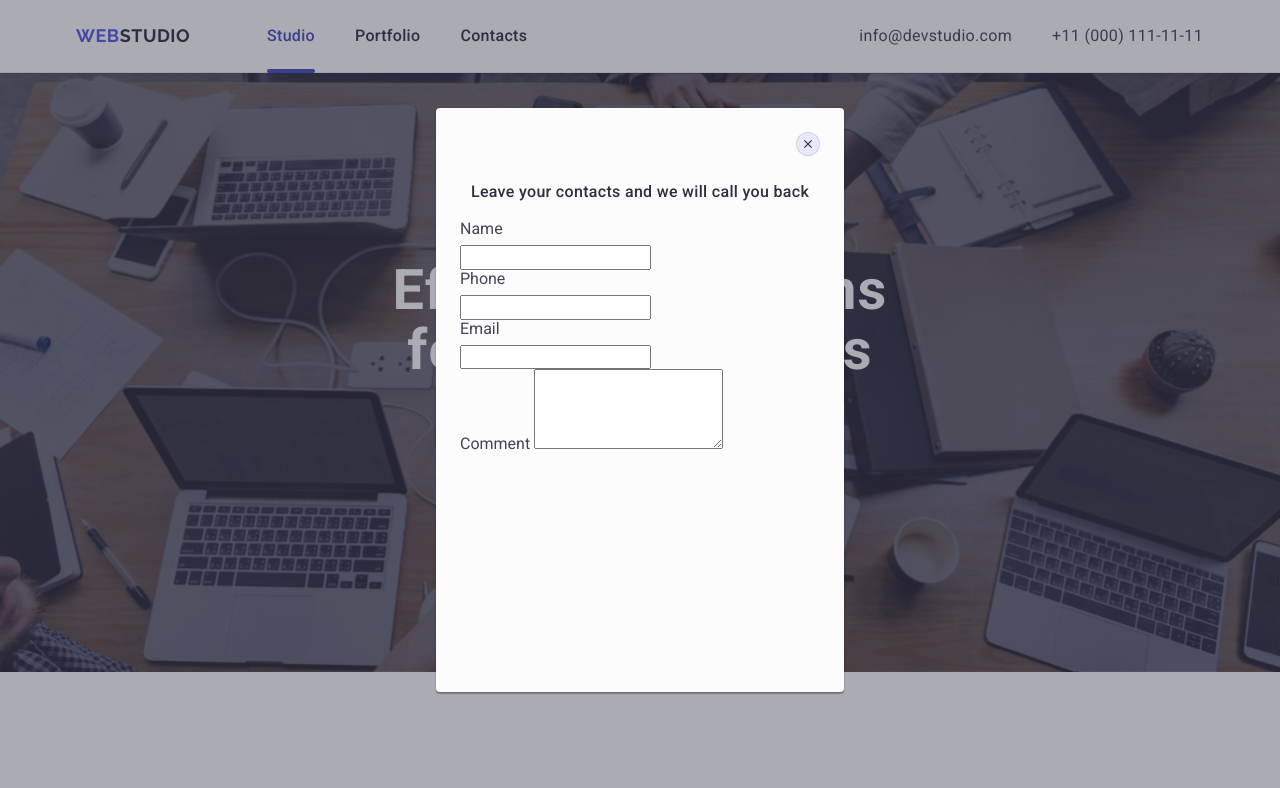
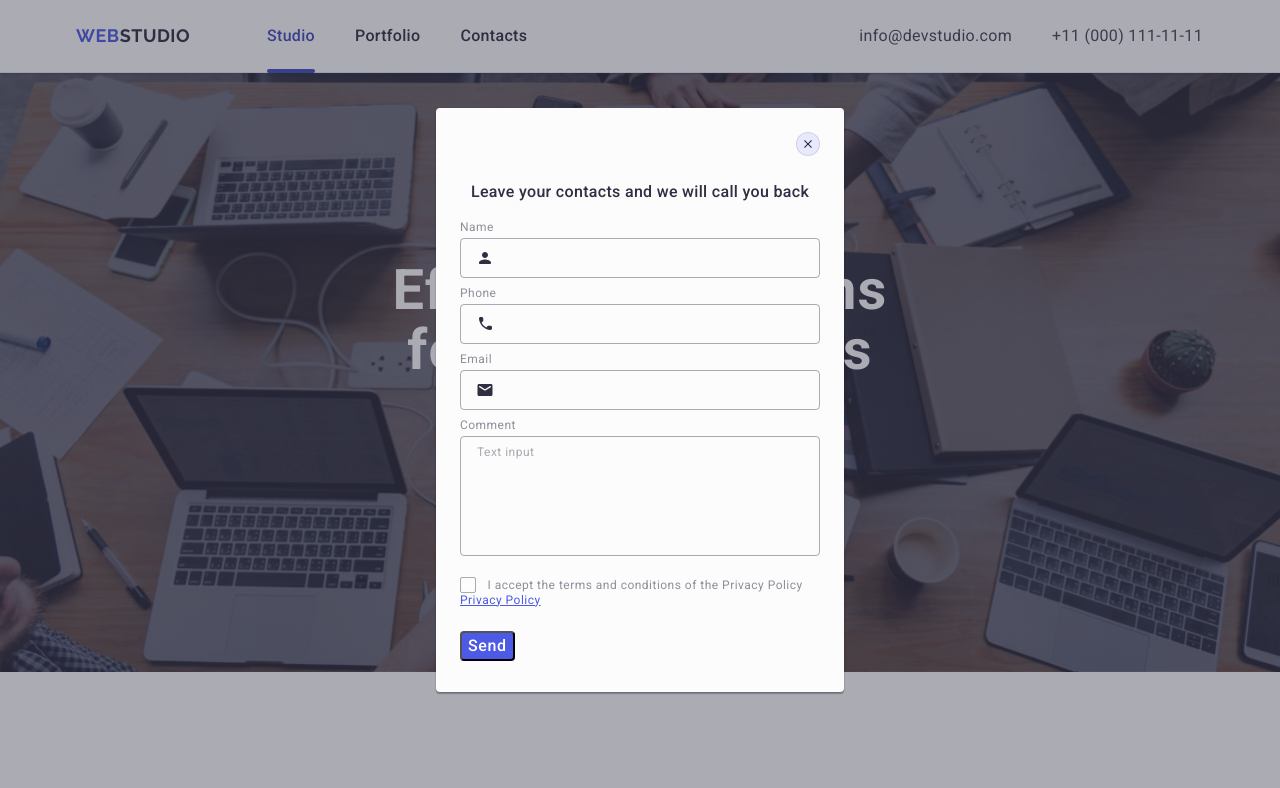
Before and after one commit to SnizhanaPodafa/goit-markup-hw-05, a plain HTML site: page index.html in a window 1280 px wide. Shown: the top 788 px of the page. Drawn offline with nearby package versions, Linux system fonts and the light colour scheme.

```diff
--- a/css/styles.css
+++ b/css/styles.css
@@ -651,6 +651,7 @@ img {
   box-shadow: 0 1px 1px 0 rgba(0, 0, 0, 0.14), 0 1px 3px 0 rgba(0, 0, 0, 0.12),
     0 2px 1px 0 rgba(0, 0, 0, 0.2);
   background-color: #fcfcfc;
+  transition: transform 250ms cubic-bezier(0.4, 0, 0.2, 1);
 }
 .modal-close-btn {
   position: absolute;
@@ -693,3 +694,141 @@ img {
   color: #2e2f42;
   margin-bottom: 16px;
 }
+
+.modal-form-field {
+  margin-bottom: 8px;
+}
+.modal-form-label {
+  font-weight: 400;
+  font-size: 12px;
+  line-height: 1.17;
+  letter-spacing: 0.04em;
+  color: #8e8f99;
+  display: block;
+  margin-bottom: 4px;
+}
+.modal-form-box {
+  position: relative;
+  margin-bottom: 8px;
+}
+.modal-input-info {
+  display: inline-block;
+  border: 1px solid rgba(46, 47, 66, 0.4);
+  border-radius: 4px;
+  width: 100%;
+  height: 40px;
+  color: #8e8f99;
+  background-color: transparent;
+  outline: 0px solid transparent;
+  transition: border-color 250ms cubic-bezier(0.4, 0, 0.2, 1);
+  padding: 11px 38px;
+}
+.modal-svg {
+  position: absolute;
+  top: 50%;
+  transform: translateY(-50%);
+  left: 16px;
+  fill: #2e2f42;
+  transition: fill 250ms cubic-bezier(0.4, 0, 0.2, 1);
+}
+.modal-input-info:focus {
+  border-color: #4d5ae5;
+}
+.modal-input-info:focus + .modal-svg {
+  fill: #4d5ae5;
+}
+.modal-input-info::placeholder {
+  color: #4d5ae5;
+}
+
+.modal-form-textarea {
+  margin-bottom: 16px;
+}
+.modal-textarea {
+  width: 100%;
+  height: 120px;
+  font-size: 12px;
+  line-height: 1.17;
+  letter-spacing: 0.04em;
+  color: rgba(46, 47, 66, 0.4);
+  border: 1px solid rgba(46, 47, 66, 0.4);
+  padding: 8px 16px;
+  border-radius: 4px;
+  background-color: transparent;
+  outline: 0px solid transparent;
+  transition: border-color 250 ms cubic-bezier(0.4, 0, 0.2, 1);
+  resize: none;
+}
+.modal-form-textarea:focus {
+  border-color: #4d5ae5;
+}
+.modal-textarea::placeholder {
+  font-weight: 400;
+  font-size: 12px;
+  line-height: 1.17;
+  letter-spacing: 0.04em;
+  color: rgba(46, 47, 66, 0.4);
+}
+.modal-form-checkbox {
+  margin-bottom: 24px;
+}
+.agreement-checkbox {
+}
+.visually-hidden {
+}
+.modal-form-agreement {
+  display: block;
+  font-weight: 400;
+  font-size: 12px;
+  line-height: 1.17;
+  letter-spacing: 0.04em;
+  color: #8e8f99;
+}
+.checkbox-style {
+  width: 16px;
+  height: 16px;
+  display: inline-flex;
+  justify-content: center;
+  align-items: center;
+  border-radius: 2px;
+  border: 1px solid rgba(46, 47, 66, 0.4);
+  margin-right: 8px;
+  fill: transparent;
+  transition: background-color 250ms cubic-bezier(0.4, 0, 0.2, 1),
+    border 250ms cubic-bezier(0.4, 0, 0.2, 1),
+    fill 250ms cubic-bezier(0.4, 0, 0.2, 1);
+}
+.agreement-checkbox-icon {
+  fill: #fff;
+}
+.agreement-link {
+  font-weight: 400;
+  font-size: 12px;
+  line-height: 1.17;
+  letter-spacing: 0.04em;
+  color: #4d5ae5;
+  text-decoration: underline;
+}
+.agreement-checkbox:checked + .modal-form-agreement .checkbox-style {
+  background-color: #404bbf;
+  border: none;
+  fill: #f4f4fd;
+}
+.modal-submit-btn {
+  font-weight: 500;
+  font-size: 16px;
+  line-height: 1.5;
+  letter-spacing: 0.04em;
+  text-align: center;
+  color: #fff;
+  border-radius: 4px;
+  background: #4d5ae5;
+  margin: 0 auto;
+  transition: background-color 250ms cubic-bezier(0.4, 0, 0.2, 1);
+}
+
+.modal-submit-btn:hover,
+.modal-submit-btn:focus {
+  background-color: #404bbf;
+  box-shadow: 0 4px 4px 0 rgba(0, 0, 0, 0.15);
+}
--- a/index.html
+++ b/index.html
@@ -21,7 +21,6 @@
   </head>
 
   <body>
-
     <!-- Header -->
     <header class="header">
       <div class="container header-container">
@@ -519,8 +518,8 @@
         <button
           type="button"
           class="modal-close-btn"
-          aria-label="Modal close button">
-
+          aria-label="Modal close button"
+        >
           <svg class="modal-btn-icon" width="8" height="8">
             <use href="./images/icons.svg#icon-close"></use>
           </svg>
@@ -529,49 +528,91 @@
 
         <form class="form">
           <div class="modal-form-field">
-
             <label class="modal-form-label" for="user_name">Name</label>
             <div class="modal-form-box">
-                  <input class="modal-input-info" type="text" name="user_name" id="user_name">
+              <input
+                class="modal-input-info"
+                type="text"
+                name="user_name"
+                id="user_name"
+              />
               <svg class="modal-svg" width="18" height="24">
-                     <use href="./images/Logo.svg#icon-person"></use>
-                  </svg>
-              </div>
-
-              <label class="modal-form-label" for="user_phone">Phone</label>
-              <div class="modal-form-box">
-                <input class="modal-input-info" type="tel" name="user_phone" id="user_phone">
-                <svg class="modal-svg" width="18" height="24">
-                  <use href="./images/Logo.svg#icon-phone"></use>
-                </svg>
-              </div>
-
-              <label class="modal-form-label" for="user_email">Email</label>
-              <div class="modal-form-box">
-                <input class="modal-input-info" type="text" name="user_email" id="user_email">
-                <svg class="modal-svg" width="18" height="24">
-                  <use href="./images/Logo.svg#icon-email"></use>
+                <use href="./images/icons.svg#icon-person"></use>
               </svg>
             </div>
           </div>
 
-            <div>
-              <label class="modal-form-textarea" for="user_comment">Comment</label>
-              <textarea class="modal-textarea"
+          <div class="modal-form-field">
+            <label class="modal-form-label" for="user_phone">Phone</label>
+            <div class="modal-form-box">
+              <input
+                class="modal-input-info"
+                type="tel"
+                name="user_phone"
+                id="user_phone"
+              />
+              <svg class="modal-svg" width="18" height="24">
+                <use href="./images/icons.svg#icon-phone"></use>
+              </svg>
+            </div>
+          </div>
+
+          <div class="modal-form-field">
+            <label class="modal-form-label" for="user_email">Email</label>
+            <div class="modal-form-box">
+              <input
+                class="modal-input-info"
+                type="email"
+                name="user_email"
+                id="user_email"
+                required
+              />
+              <svg class="modal-svg" width="18" height="24">
+                <use href="./images/icons.svg#icon-email"></use>
+              </svg>
+            </div>
+          </div>
+
+          <div class="modal-form-textarea">
+            <label class="modal-form-label" for="user_comment">Comment</label>
+            <textarea
+              class="modal-textarea"
               name="user_comment"
               id="user_comment"
-                rows="4">
-              </textarea>
+              rows="4"
+              placeholder="Text input"
+            ></textarea>
           </div>
 
-            <div>
-              <input class="agreement-checkbox visually-hidden" type="checkbox" name="user-privacy" id="user-privacy" value="true" >
+          <div class="modal-form-checkbox">
+            <input
+              class="agreement-checkbox visually-hidden"
+              type="checkbox"
+              name="user-privacy"
+              id="user-privacy"
+              value="true"
+            />
+
+            <label class="modal-form-agreement" for="user-privacy">
+              <span class="checkbox-style">
+                <svg class="agreement-checkbox-icon" width="10" height="8">
+                  <use href="./images/icons.svg#mark"></use>
+                </svg>
+              </span>
+              I accept the terms and conditions of the Privacy Policy
+              <a
+                class="agreement-link"
+                href=""
+                target="_blank"
+                rel=" noopener noreferrer"
+                >Privacy Policy</a
+              >
+            </label>
           </div>
 
-
+          <button class="modal-submit-btn" type="submit">Send</button>
+        </form>
       </div>
-        </form>
-
     </div>
     <!--#endregion modal-->
   </body>
```
Lines whose indentation alone changed are shown as unchanged.
